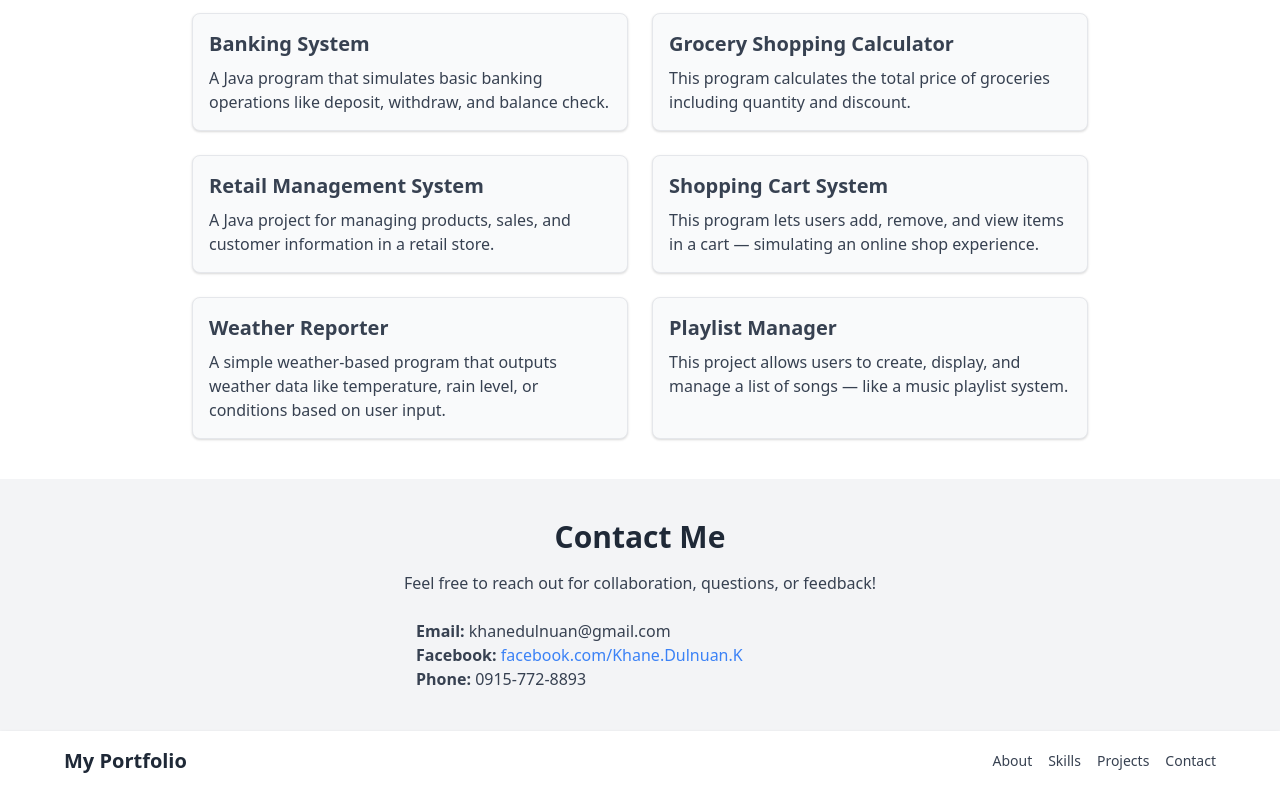
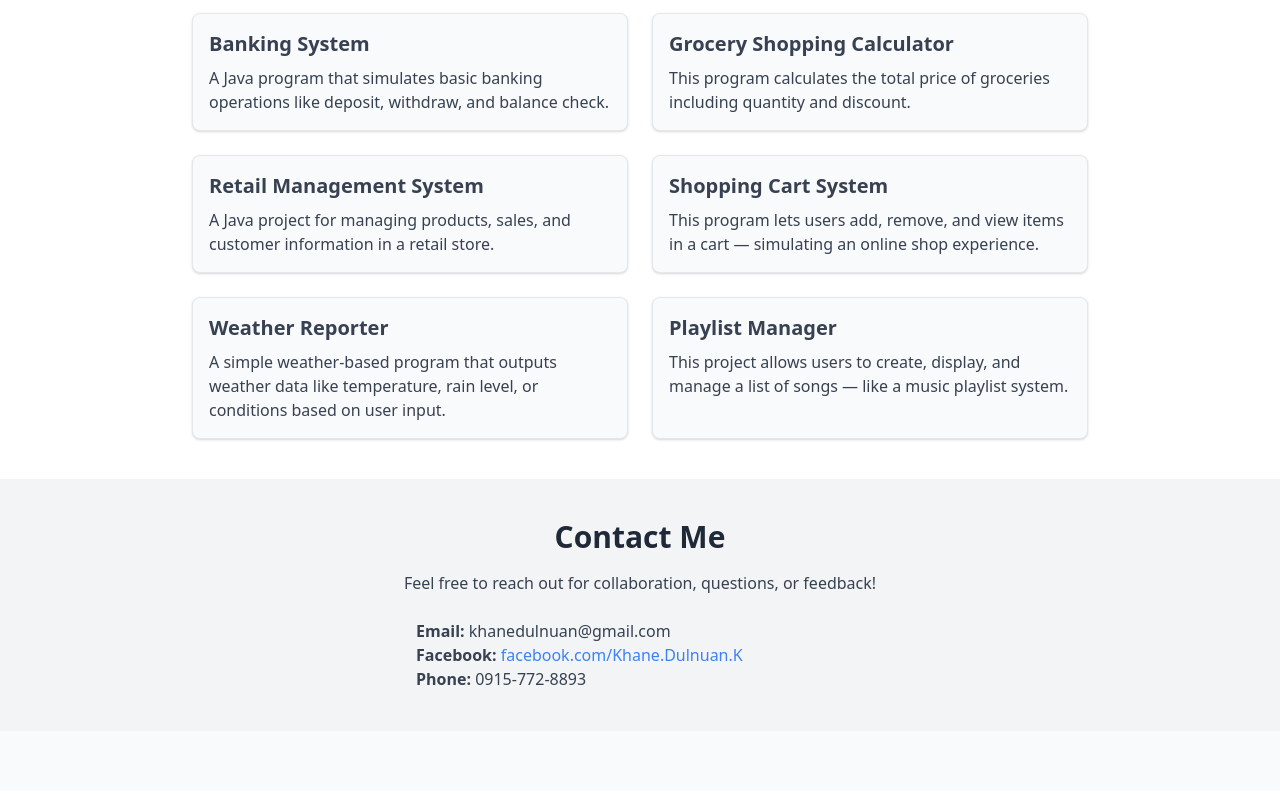
Before and after one commit to Khanue567/Dulnuan-Portfolio, a plain HTML site: page index.html in a window 1280 px wide. Shown: the part 883-1674 px from the top of the page. After the commit the page ends 1614 px from the top, so only its background shows below. Drawn offline with nearby package versions, Linux system fonts and the light colour scheme.

Commit message:
Update index.html

```diff
--- a/index.html
+++ b/index.html
@@ -118,18 +118,6 @@
     <p><strong>Phone:</strong> 0915-772-8893</p>
   </div>
 </section>
-<!-- Navigation Bar -->
-<nav class="bg-white shadow p-4 sticky top-0 z-50">
-  <div class="max-w-6xl mx-auto flex justify-between items-center">
-    <h1 class="text-xl font-bold text-gray-800">My Portfolio</h1>
-    <ul class="flex space-x-4 text-sm font-medium text-gray-700">
-      <li><a href="#about" class="hover:text-blue-500">About</a></li>
-      <li><a href="#skills" class="hover:text-blue-500">Skills</a></li>
-      <li><a href="#projects" class="hover:text-blue-500">Projects</a></li>
-      <li><a href="#contact" class="hover:text-blue-500">Contact</a></li>
-    </ul>
-  </div>
-</nav>
 
 </body>
 </html>
```
